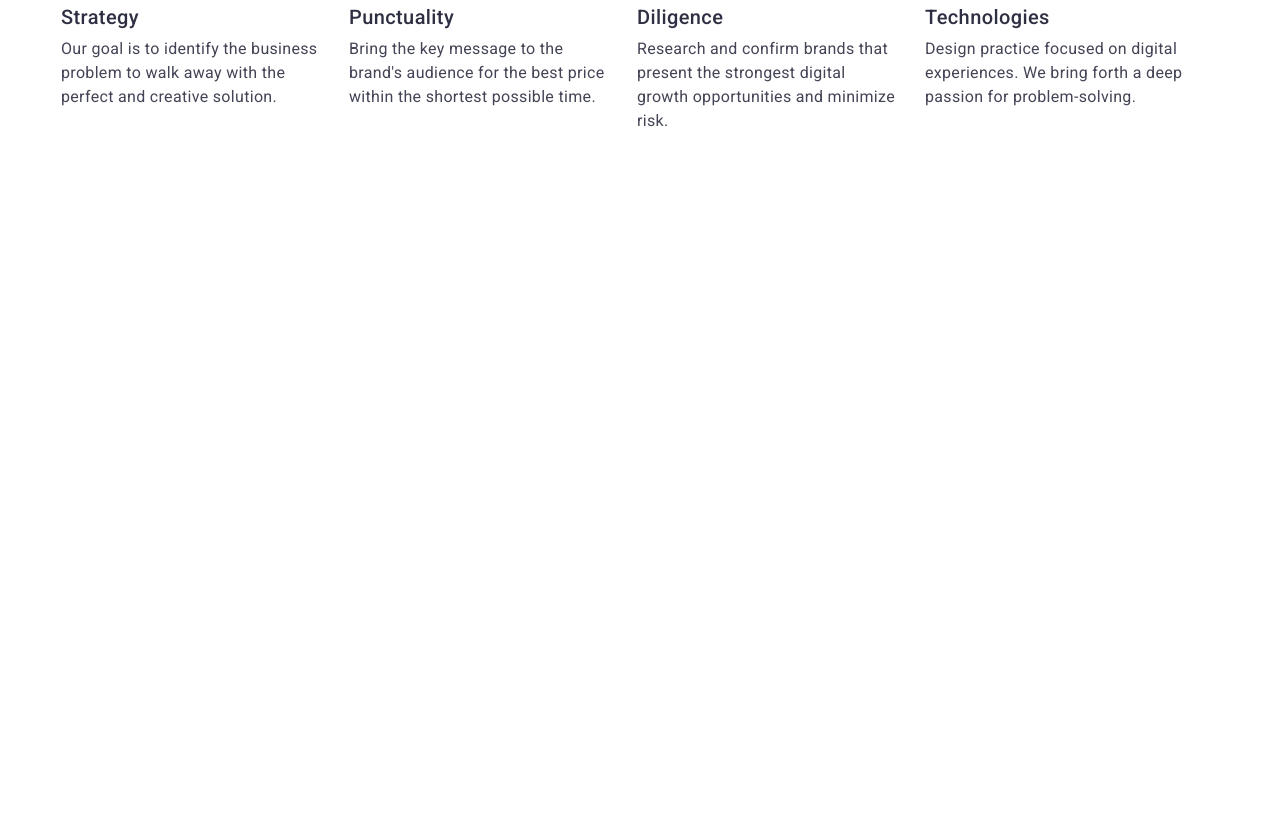
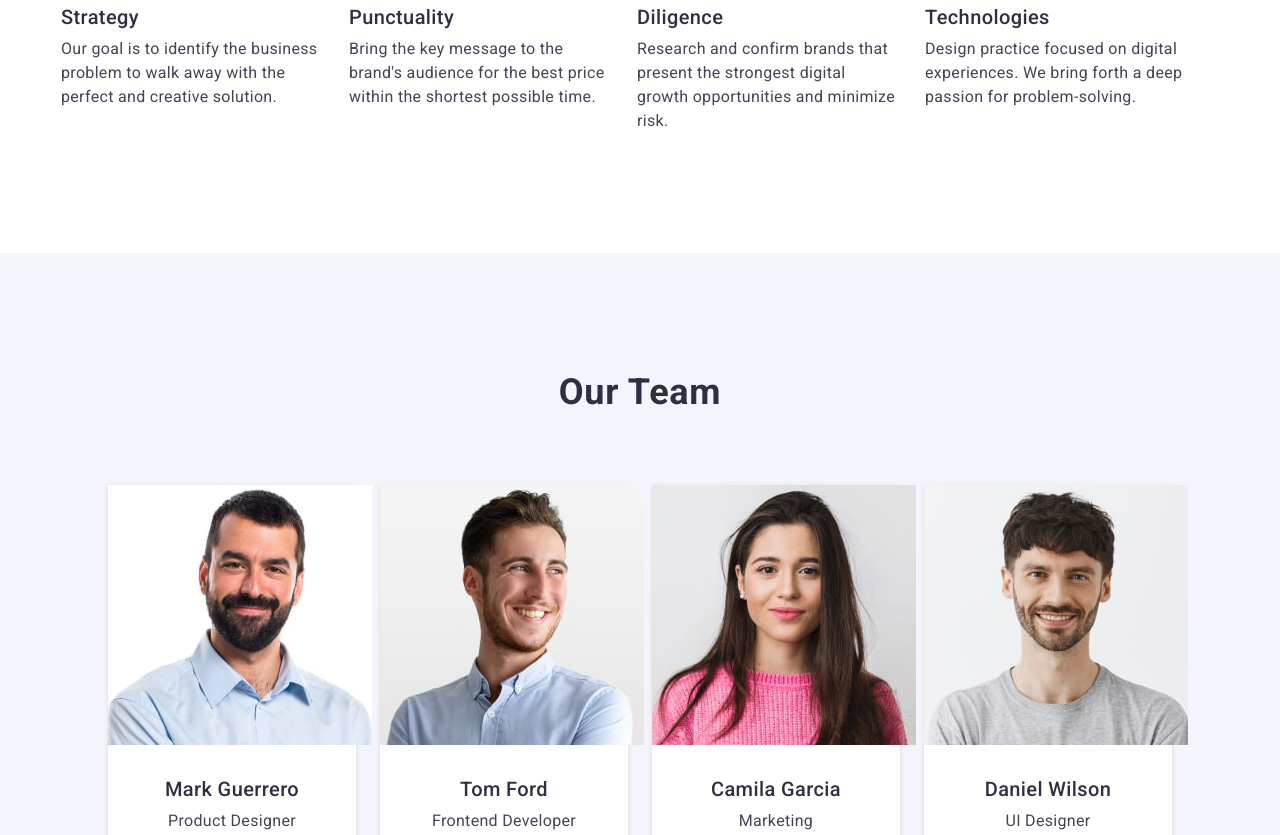
Before and after one commit to olga-magnusson/goit-markup-hw-06, a plain HTML site: page index.html in a window 1280 px wide. Shown: the part 908-1743 px from the top of the page. Before the commit the page ends 1161 px from the top, so only its background shows below. Drawn offline with nearby package versions, Linux system fonts and the light colour scheme.

Commit message:
adaptet section 3

```diff
--- a/css/styles.css
+++ b/css/styles.css
@@ -512,7 +512,7 @@ button {
   padding: 96px 16px;
 }
 
-.main-descr .container {
+.main-descr > .container {
   padding: 0;
 }
 
@@ -547,7 +547,7 @@ button {
   margin-bottom: 0;
 }
 
-@media screen and (max-width: 1439px) {
+@media screen and (max-width: 1157px) {
   .main-descr-list-icons {
     display: none;
   }
@@ -603,6 +603,117 @@ button {
     font-weight: 400;
   }
 }
+
+/*our team section #3*/
+.team {
+  background-color: #f4f4fd;
+  padding: 96px 28px;
+}
+
+.team > .container {
+  padding: 0;
+}
+
+.team-title {
+  font-weight: 700;
+  font-size: 36px;
+  line-height: 1.11;
+  letter-spacing: 0.02em;
+  text-align: center;
+  text-transform: capitalize;
+  color: #2e2f42;
+  margin-top: 0;
+  margin-bottom: 72px;
+}
+
+.team-list {
+  display: flex;
+  gap: 72px;
+  flex-wrap: wrap;
+}
+
+.team-list-item {
+  max-width: 264px;
+  border-radius: 0px 0px 4px 4px;
+  box-shadow: 0 2px 1px 0 rgba(46, 47, 66, 0.08),
+    0 1px 1px 0 rgba(46, 47, 66, 0.16), 0 1px 6px 0 rgba(46, 47, 66, 0.08);
+  background: #fff;
+}
+
+.team-list-item-img {
+  max-width: 264px;
+  max-height: 260px;
+  margin-top: 0;
+}
+
+.employee {
+  padding-top: 32px;
+  padding-bottom: 32px;
+}
+
+.team-list-item-name {
+  font-weight: 500;
+  font-size: 20px;
+  line-height: 1.2;
+  letter-spacing: 0.02em;
+  text-align: center;
+  color: #2e2f42;
+  margin-top: 0;
+  margin-bottom: 8px;
+}
+
+.team-list-item-profession {
+  font-weight: 400;
+  font-size: 16px;
+  line-height: 1.5;
+  letter-spacing: 0.02em;
+  text-align: center;
+  color: #434455;
+  margin-top: 0;
+  margin-bottom: 8px;
+}
+
+.team-icons {
+  display: flex;
+  gap: 24px;
+  justify-content: center;
+  margin-top: 0;
+}
+
+.team-list-item-icon {
+  width: 40px;
+  height: 40px;
+}
+
+.team-list-icon {
+  fill: #f4f4fd;
+}
+
+@media screen and (min-width: 768px) {
+  .team {
+    padding-left: 108px;
+    padding-right: 108px;
+  }
+  .team-list {
+    gap: 24px;
+  }
+
+  .team-list-item {
+    width: calc((100% - 24px) / 2);
+  }
+}
+
+@media screen and (min-width: 1158px) {
+  .team {
+    padding-top: 120px;
+    padding-bottom: 120px;
+  }
+
+  .team-list-item {
+    width: calc((100% - 72px) / 4);
+  }
+}
+
 /*footer*/
 
 .footer-logo {
--- a/index.html
+++ b/index.html
@@ -196,7 +196,7 @@
           </ul>
         </div>
       </section>
-      <section class="team section hidden">
+      <section class="team sectio n">
         <div class="container">
           <h2 class="team-title">Our Team</h2>
           <ul class="team-list">
```
Also changed, not shown: css/styles-old.css (+0 -72 lines).
